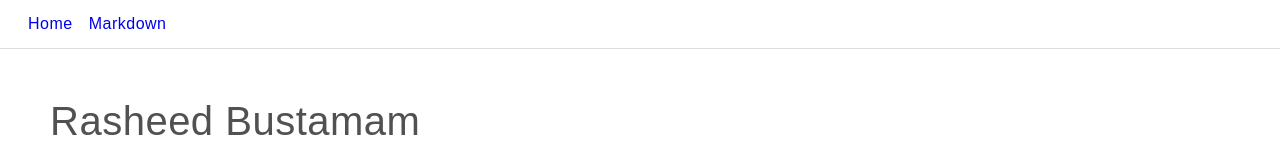
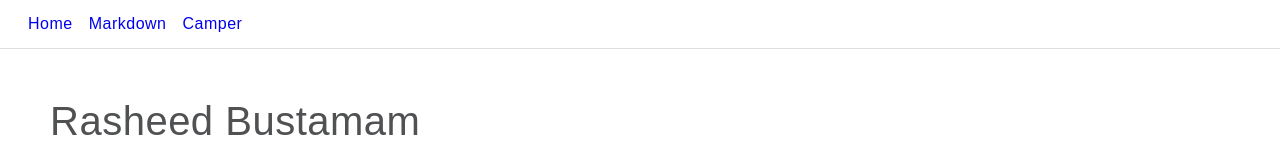
Before and after one commit to abustamam/port, a Nuxt app: page / in a window 1280 px wide. Shown: the top 160 px of the page. Built offline with nearby package versions, Linux system fonts and the light colour scheme.

Commit message:
first pass at camper

```diff
--- a/components/Header.vue
+++ b/components/Header.vue
@@ -7,6 +7,9 @@
         </nuxt-link>
         <nuxt-link tag="li" to="/markdown">
           <a>Markdown</a>
+        </nuxt-link>
+        <nuxt-link tag="li" to="/camper">
+          <a>Camper</a>
         </nuxt-link>
       </ul>
     </nav>
--- a/package.json
+++ b/package.json
@@ -13,6 +13,7 @@
     "heroku-postbuild": "npm run build"
   },
   "dependencies": {
+    "axios": "^0.15.3",
     "marked": "^0.3.6",
     "node-sass": "^4.5.0",
     "nuxt": "^0.9.9",
--- a/pages/markdown.vue
+++ b/pages/markdown.vue
@@ -15,7 +15,6 @@
 </template>
 
 <script>
-import {mapMutations} from 'vuex'
 import marked from 'marked'
 
 export default {
```
Also changed, not shown: 1 other file (tests, documents, lock files or other folders).
